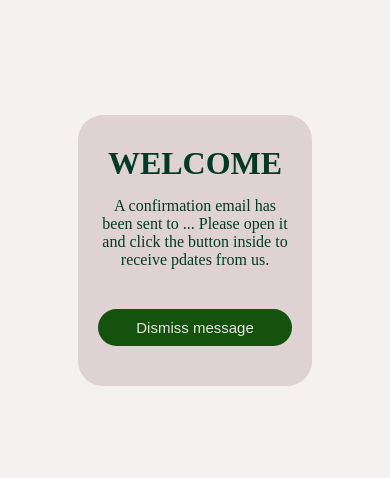
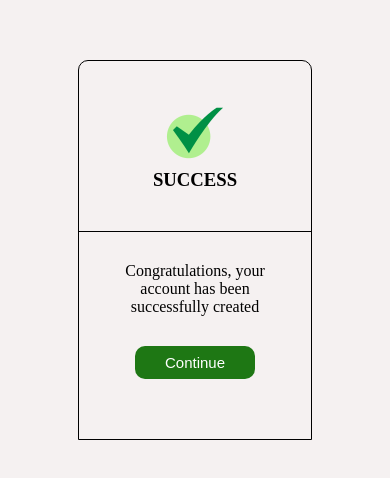
Before and after one commit to NIMIAA/StartUp, a plain HTML site: page registersuccess.html in a window 390 px wide. Shown: the part 172-650 px from the top of the page. Drawn offline with Linux system fonts and the light colour scheme.

Commit message:
night commit

```diff
--- a/registersuccess.html
+++ b/registersuccess.html
@@ -11,12 +11,17 @@
 <body>
     <div class="container">
         <div class="success">
-            <h1>WELCOME</h1>
-    <p>A confirmation email has been sent to ... Please open it and click
-        the button inside to receive pdates from us.
-    </p>
-    <button class="btn"><a href="profilepage.html">Dismiss message</a></button>
+            <div class="success1">
+                <img src="images/check-mark.png" alt="">
+            <h3>SUCCESS</h3>
+            </div>
+
+            <div class="success2">
+                <p>Congratulations, your account has been successfully created</p>
+                <button class="btn2"><a href="profilepage.html">Continue</a></button>
+            </div>
         </div>
+        <!-- <a href="https://www.flaticon.com/free-icons/tick" title="tick icons">Tick icons created by Octopocto - Flaticon</a>   -->
     </div>
 </body>
 </html>
--- a/style.css
+++ b/style.css
@@ -83,24 +83,28 @@ height: 60vh;
     margin-bottom: 5px;
     outline: #043927;
 }
+.form-box .row p{
+    text-align: left;
+    text-decoration: underline;
+    font-size: 14px;
+}
 
 .success{
-    position: absolute;
-    left: 20%;
-    padding:60px 60px;
-    border: none;
-    border-radius: 25px;
-    background:#ded2d2;
-    color: #043927;
+    padding: 0px;
+    border: 1px solid;
     text-align: center;
-    width: 40%;
+    width: 25%;
+    color: #000;
+    border-radius: 10px 10px 0 0;
 }
-.success h1{
-    margin-bottom: 15px;
+.success1{
+    padding: 40px;
+    border-bottom: 1px solid;
 }
-.success .btn{
-    margin-top: 40px;
+.success2{
+    padding: 30px;
 }
+
 .profile-page{
     height: 100vh;
 
@@ -151,6 +155,7 @@ height: 60vh;
     display: flex;
     align-items: center;
     margin: 20px;
+    font-size: 14px;
 }
 .view a{
     color: #05543a;
@@ -171,7 +176,10 @@ height: 60vh;
 .right{
     position: absolute;
     right: 50px;
-
+    cursor: pointer;
+}
+.right img{
+    width: 15px;
 }
 .click{
     padding:10px;
@@ -305,6 +313,9 @@ li{
 background-color: #688553;
 color: #043927;
 }
+.success2 .btn2{
+    background: #1e7714;
+}
 .btn3{
     padding: 5px;
     background: transparent;
@@ -333,11 +344,19 @@ color: #043927;
     right: 10%;
     height: 40vh;
 }
-    .success{
-        position: absolute;
-        padding:30px 20px;
-        width: 60%;
-    }
+.success{
+    width:60%;
+
+}
+.success1{
+    padding: 40px;
+    border-bottom: 1px solid;
+
+
+}
+.success2{
+    padding: 30px;
+}
     .components{
         padding: 30px;
         margin: 20px 0;
```
Also changed, not shown: index.html (+2 -2 lines), login.html (+2 -1 lines), profilepage.html (+3 -3 lines), register.html (+1 -1 lines), images/check-mark.png (added), images/right-arrow.png (added).
